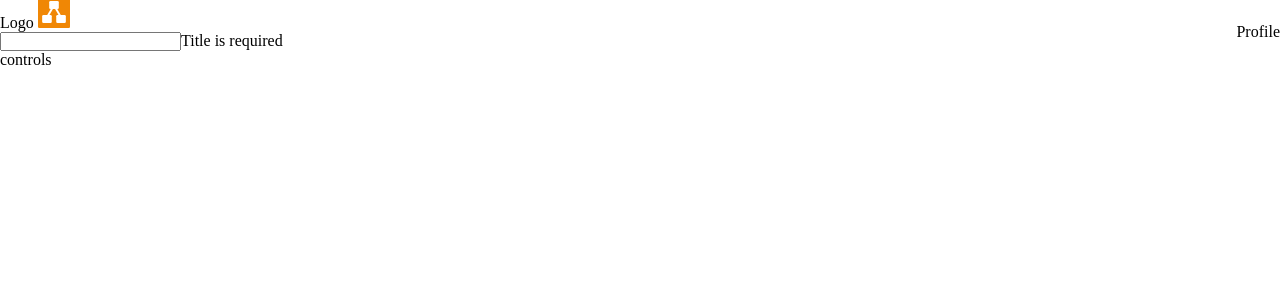
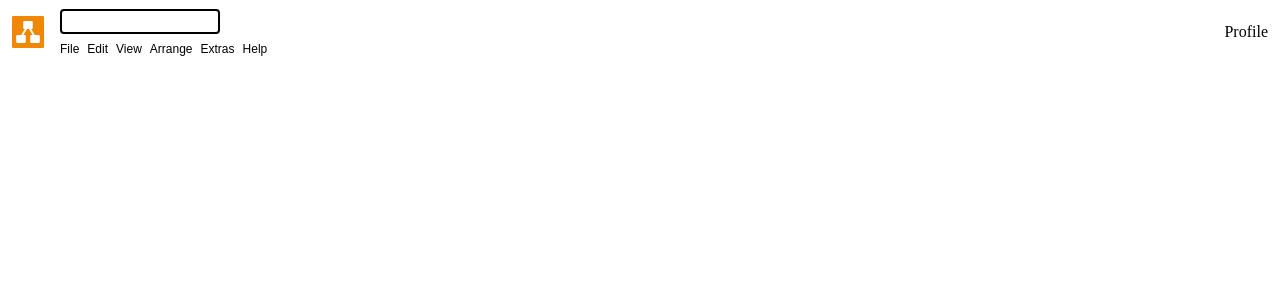
Before and after one commit to andrewvitrenko/drawio-frontend, an Angular app: page / in a window 1280 px wide. Shown: the top 300 px of the page. Built offline with nearby package versions, Linux system fonts and the light colour scheme.

Commit message:
feat(`toolbar`): - developed left side of toolbar - added path alias - developed some logic for menu

```diff
--- a/src/app/toolbar/toolbar.component.html
+++ b/src/app/toolbar/toolbar.component.html
@@ -1,18 +1,21 @@
 <div class="container">
   <div class="tools">
     <div class="logo">
-      Logo
-      <img ngSrc="assets/logo.svg" height="32" width="32"/>
+      <img ngSrc="assets/logo.svg" height="32" width="32" alt="Logo"/>
     </div>
 
     <div class="toolbar">
       <div class="inputWrapper">
         <input type="text" class="input" [formControl]="title" (blur)="save()">
-        <span *ngIf="!title.valid" class="hint">Title is required</span>
       </div>
 
       <div class="controls">
-        controls
+        <button class="control" (click)="openMenu($event, MenuCategory.FILE)">File</button>
+        <button class="control" (click)="openMenu($event, MenuCategory.EDIT)">Edit</button>
+        <button class="control" (click)="openMenu($event, MenuCategory.VIEW)">View</button>
+        <button class="control" (click)="openMenu($event, MenuCategory.ARRANGE)">Arrange</button>
+        <button class="control" (click)="openMenu($event, MenuCategory.EXTRAS)">Extras</button>
+        <button class="control" (click)="openMenu($event, MenuCategory.HELP)">Help</button>
       </div>
     </div>
   </div>
--- a/src/app/toolbar/toolbar.component.scss
+++ b/src/app/toolbar/toolbar.component.scss
@@ -3,33 +3,44 @@
   height: 4rem;
   justify-content: space-between;
   align-items: center;
+  padding: 0.75rem;
 }
 
 .tools {
-
+  display: flex;
+  gap: 1rem;
+  align-items: center;
 }
 
 .logo {
-
+  display: flex;
 }
 
 .toolbar {
-
+  display: flex;
+  flex-direction: column;
+  gap: 0.5rem;
 }
 
 .input {
+  font-size: 1.125rem;
+  border: 2px solid black;
+  border-radius: 0.25rem;
+  padding: 0 0.25rem;
+  width: 10rem;
 
   &Wrapper {
-
+    display: flex;
   }
 }
 
-.hint {
-
+.controls {
+  display: flex;
+  gap: 0.5rem;
 }
 
-.controls {
-
+.control {
+  font-size: 0.75rem;
 }
 
 .profile {
--- a/src/app/toolbar/toolbar.component.ts
+++ b/src/app/toolbar/toolbar.component.ts
@@ -1,19 +1,44 @@
-import { Component } from '@angular/core';
-import { FormControl, Validators } from '@angular/forms';
+import { Component, OnDestroy, OnInit } from '@angular/core';
+import { FormControl } from '@angular/forms';
+
+import { MenuCategory } from '@/types/toolbar';
 
 @Component({
   selector: 'app-toolbar',
   templateUrl: './toolbar.component.html',
   styleUrls: ['./toolbar.component.scss']
 })
-export class ToolbarComponent {
-  title = new FormControl('', [Validators.required]);
+export class ToolbarComponent implements OnInit, OnDestroy {
+  MenuCategory = MenuCategory;
+
+  title = new FormControl('');
+  isMenuOpen = false;
+  menuCategory: MenuCategory | null = null;
 
   save() {
-    if (!this.title.valid) {
-      return;
+    if (!this.title.value) {
+      this.title.setValue('Untitled diagram');
     }
 
     console.log('title', this.title.value);
   }
+
+  openMenu(event: MouseEvent, category: MenuCategory) {
+    event.stopPropagation();
+    this.isMenuOpen = true;
+    this.menuCategory = category;
+  }
+
+  closeMenu() {
+    this.isMenuOpen = false;
+    this.menuCategory = null;
+  }
+
+  ngOnInit() {
+    document.body.addEventListener('click', this.closeMenu.bind(this));
+  }
+
+  ngOnDestroy() {
+    document.body.removeEventListener('click', this.closeMenu.bind(this));
+  }
 }
--- /dev/null
+++ b/src/types/toolbar/index.ts
@@ -0,0 +1,8 @@
+export enum MenuCategory {
+  FILE = 'file',
+  EDIT = 'edit',
+  VIEW = 'view',
+  ARRANGE = 'arrange',
+  EXTRAS = 'extras',
+  HELP = 'help',
+}
--- a/tsconfig.json
+++ b/tsconfig.json
@@ -22,7 +22,10 @@
     "lib": [
       "ES2022",
       "dom"
-    ]
+    ],
+    "paths": {
+      "@/*": ["src/*"]
+    }
   },
   "angularCompilerOptions": {
     "enableI18nLegacyMessageIdFormat": false,
```
